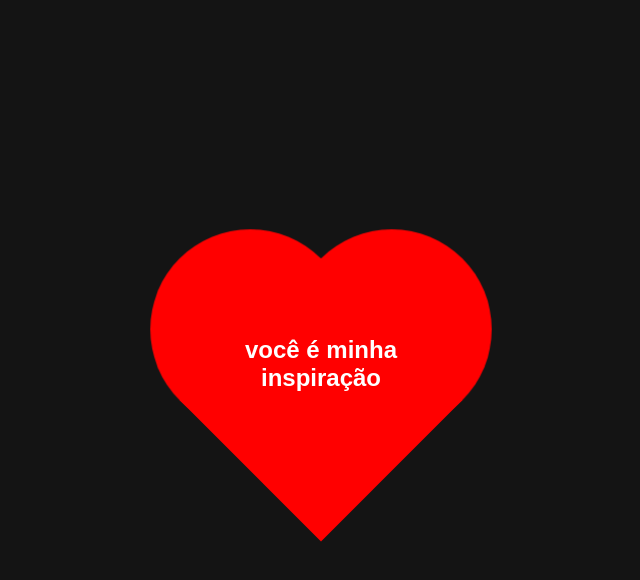
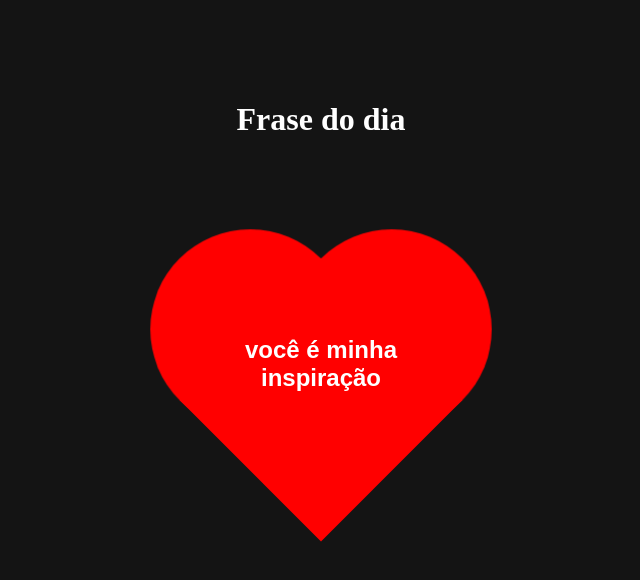
Before and after one commit to malvesbruno/loveFool, a plain HTML site: page love.html in a window 1280 px wide. Shown: the whole page, without its empty margins (319-959 px from the left). Drawn offline with Linux system fonts and the light colour scheme; no server answers.

Commit message:
nova página

```diff
--- a/love.html
+++ b/love.html
@@ -22,6 +22,7 @@
 
         carregarFrase();
     </script>
+    <h1>Frase do dia</h1>
     <div class="frase-place">
         <div class="heart">
     </div>
--- a/style/frases.css
+++ b/style/frases.css
@@ -1,10 +1,17 @@
 body {
     background: #141414;
     display: flex;
+    flex-direction: column;
     justify-content: center;
     align-items: center;
     height: 100vh; /* garante que o body ocupe a tela toda */
     margin: 0;
+}
+
+h1{
+    color: white;
+    position: absolute;
+    top: 10%;
 }
 
 .frase-place {
```
